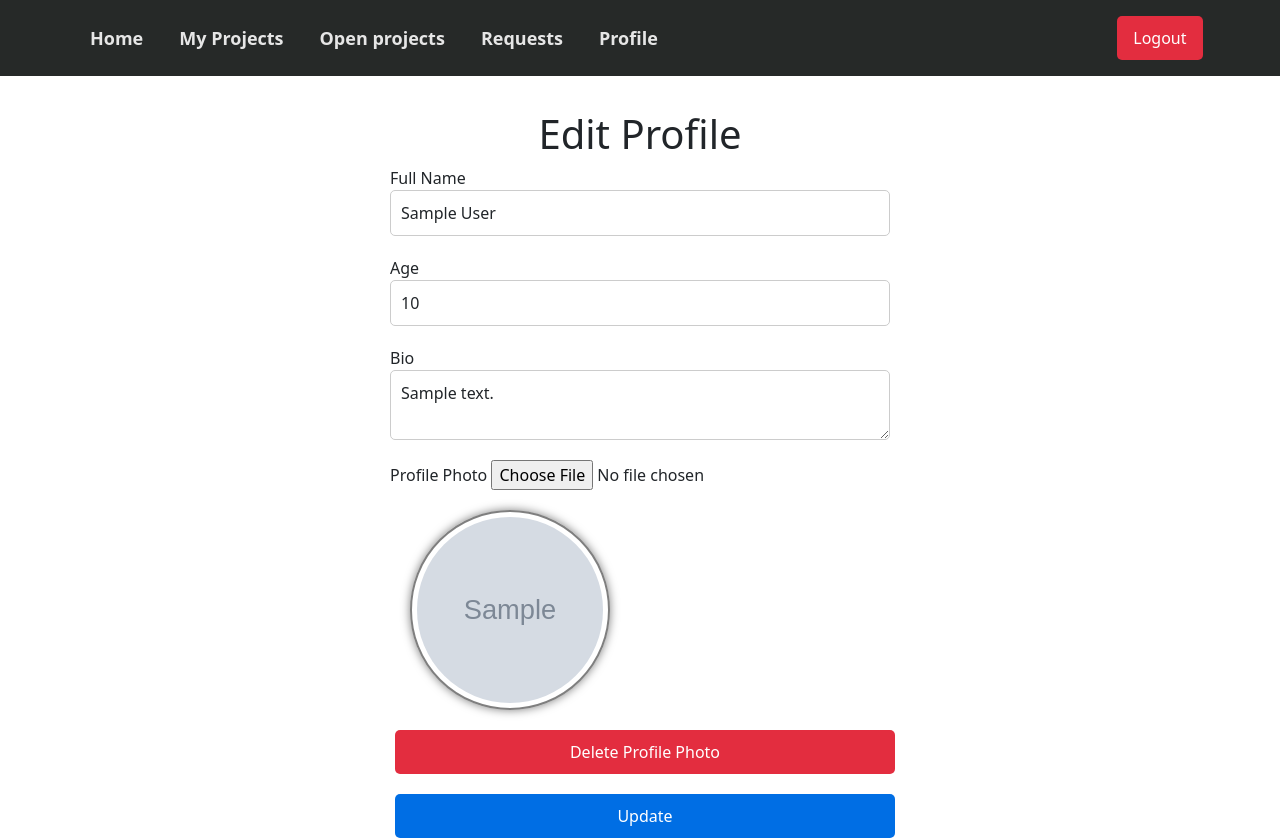
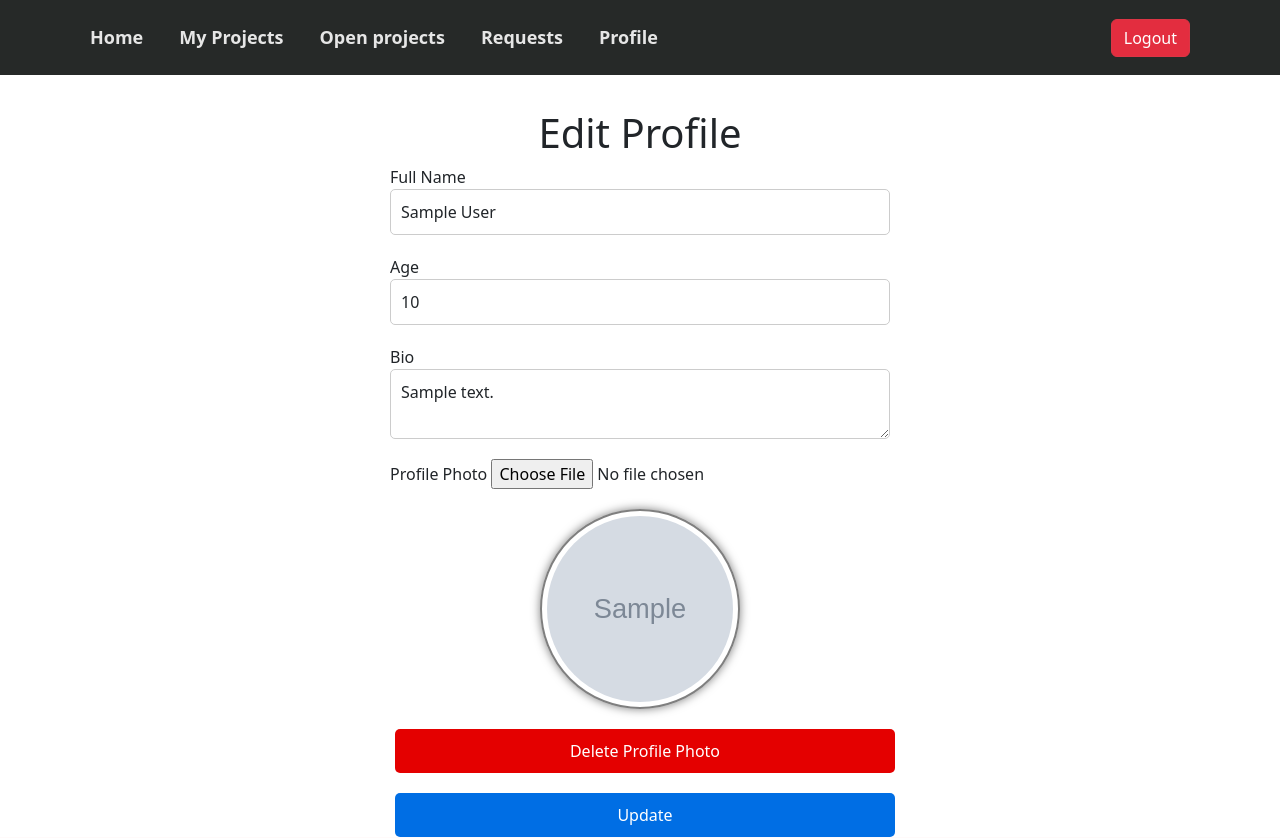
Before and after one commit to modemobpsycho/flask-project-tracker, a Flask app: page /profile/edit in a window 1280 px wide. Run offline with Flask 3, Linux system fonts and the light colour scheme; a user stored in the database is signed in; tables that the repository leaves empty hold one stand-in row (values such as "Sample post"); grey boxes marked "Sample" are stand-in pictures; parts of the project's set-up code (start-up, migrations or seed data) failed here and were passed over; some libraries are stand-ins or nearby versions.

Commit message:
fix: layour and styles

```diff
--- a/website/static/styles/edit_profile.css
+++ b/website/static/styles/edit_profile.css
@@ -33,27 +33,11 @@ h1 {
     color: #fff;
     cursor: pointer;
     margin: 0 auto;
-}
-
-.btn-danger {
-    display: block;
-    width: 100%;
-    padding: 10px;
-    font-size: 16px;
-    border: none;
-    border-radius: 5px;
-    background-color: #e20000;
-    color: #fff;
-    cursor: pointer;
-    margin: 0 auto;
+    margin-bottom: 20px;
 }
 
 .btn-primary:hover {
     background-color: #00438b;
-}
-
-.btn-danger:hover {
-    background-color: #600000;
 }
 
 .img-avatar {
@@ -63,14 +47,41 @@ h1 {
     border-radius: 50%;
     margin-top: 20px;
     margin-bottom: 20px;
-    margin-left: 20px;
-    margin-right: 20px;
+    margin-left: auto;
+    margin-right: auto;
     box-shadow: 0 0 10px rgba(0, 0, 0, 0.5);
     border: 2px solid rgba(0, 0, 0, 0.5);
     padding: 5px;
     color: white;
     display: flex;
 }
+
 #delete-photo-btn {
     margin-top: 10px;
 }
+
+.btn-delete {
+    display: block;
+    width: 100%;
+    padding: 10px;
+    font-size: 16px;
+    border: none;
+    border-radius: 5px;
+    background-color: #e40000;
+    color: #fff;
+    cursor: pointer;
+    margin: 0 auto;
+}
+
+.btn-delete:hover {
+    background-color: #b30000;
+}
+
+#delete-photo-form {
+    position: fixed;
+    top: 86.8%;
+    left: 50%;
+    transform: translate(-50%, -50%);
+    z-index: 9999;
+    width: 100%;
+}
--- a/website/static/styles/project_details.css
+++ b/website/static/styles/project_details.css
@@ -55,8 +55,8 @@
 }
 
 .btn {
+    margin-top: 10px;
     margin-right: 10px;
-    margin-left: 10px;
     padding: 5px 10px;
     font-size: 16px;
     border: none;
--- a/website/templates/accounts/edit_profile.html
+++ b/website/templates/accounts/edit_profile.html
@@ -46,7 +46,7 @@
         />
     </div>
     <div class="form-group">
-        <button type="button" class="btn btn-danger" id="delete-photo-btn">
+        <button type="button" class="btn btn-delete" id="delete-photo-btn">
             Delete Profile Photo
         </button>
     </div>
@@ -61,7 +61,7 @@
     style="display: none"
 >
     {{ form.hidden_tag() }}
-    <button type="submit" class="btn btn-danger">Confirm Delete</button>
+    <button type="submit" class="btn btn-delete">Confirm Delete</button>
 </form>
 
 <script>
```
Also changed, not shown: website/templates/accounts/profile.html (+0 -8 lines).
